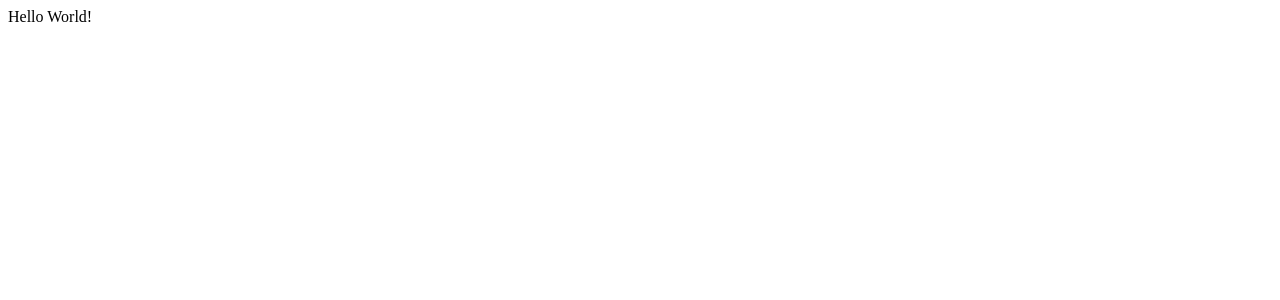
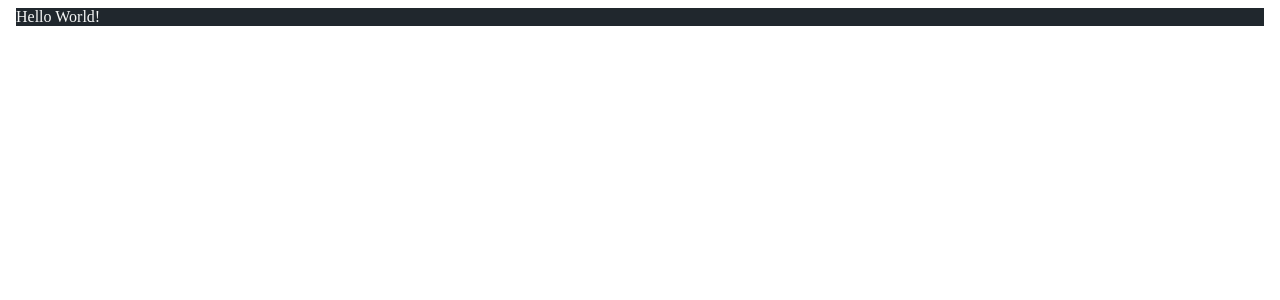
Before and after one commit to jakemeout/jakehyde.com, a Next.js app: page / in a window 1280 px wide. Shown: the top 300 px of the page. Built offline with nearby package versions, Linux system fonts and the light colour scheme.

Commit message:
first implementation

```diff
--- a/next.config.js
+++ b/next.config.js
@@ -1,4 +1,8 @@
 /** @type {import('next').NextConfig} */
 module.exports = {
   reactStrictMode: true,
-}
+  experimental: {
+    // Enables the styled-components SWC transform
+    styledComponents: true,
+  },
+};
--- a/package.json
+++ b/package.json
@@ -8,7 +8,7 @@
     "lint": "next lint"
   },
   "dependencies": {
-    "next": "12.0.4",
+    "next": "^12.0.5-canary.8",
     "react": "17.0.2",
     "react-dom": "17.0.2",
     "styled-components": "^5.3.3"
--- /dev/null
+++ b/pages/_document.tsx
@@ -0,0 +1,28 @@
+import Document, {
+  Html,
+  Head,
+  Main,
+  NextScript,
+  //   DocumentContext,
+} from "next/document";
+import React from "react";
+
+class CustomDocument extends Document {
+  //   static async getInitialProps(ctx: DocumentContext) {
+  //     const initialProps = await Document.getInitialProps(ctx);
+  //     return { ...initialProps };
+  //   }
+  render(): JSX.Element {
+    return (
+      <Html>
+        <Head />
+        <body>
+          <Main />
+          <NextScript />
+        </body>
+      </Html>
+    );
+  }
+}
+
+export default CustomDocument;
--- a/pages/index.tsx
+++ b/pages/index.tsx
@@ -1,7 +1,16 @@
 import type { NextPage } from "next";
+import { useTheme } from "../styles/ThemeProvider/ThemeProvider";
+import styled from "styled-components";
+// import styled from "styled-components";
 
 const Home: NextPage = () => {
-  return <div>Hello World!</div>;
+  const { theme } = useTheme();
+  console.log(theme);
+  return <GlobalStyle theme={theme}>Hello World!</GlobalStyle>;
 };
 
+const GlobalStyle = styled.body`
+  background: ${({ theme }) => theme.bg.primary};
+  color: ${(props) => props.theme.text.primary};
+`;
 export default Home;
--- a/styles/ThemeProvider/ThemeProvider.tsx
+++ b/styles/ThemeProvider/ThemeProvider.tsx
@@ -1,12 +1,12 @@
-import { createContext, useState } from "react";
-import { darkTheme, lightTheme } from "../styles";
+import { createContext, useState, useContext } from "react";
+import themes from "../theme";
 
-enum Theme {
-  Dark = "dark",
-  Light = "light",
+export enum Theme {
+  Dark = "darkTheme",
+  Light = "lightTheme",
 }
 
-type ThemeContextType = {
+export type ThemeContextType = {
   theme: Theme;
   toggleTheme: (Theme: Theme) => void;
 };
@@ -27,8 +27,9 @@ export const ThemeProvider: React.FunctionComponent<ThemeProviderProps> = ({
   const toggleTheme = (currTheme: Theme) =>
     currTheme === Theme.Dark ? setTheme(Theme.Light) : setTheme(Theme.Dark);
   return (
-    <ThemeContext.Provider value={{ theme, toggleTheme }}>
+    <ThemeContext.Provider value={{ theme: themes[theme], toggleTheme }}>
       {children}
     </ThemeContext.Provider>
   );
 };
+export const useTheme = () => useContext(ThemeContext);
--- /dev/null
+++ b/styles/theme.ts
@@ -0,0 +1,20 @@
+const dark = {
+  bg: {
+    primary: "#20272d",
+  },
+  text: {
+    primary: "#f6f7f7",
+  },
+};
+
+const light = {
+  bg: {
+    primary: "#ffffff",
+  },
+  text: {
+    primary: "#20272d",
+  },
+};
+
+export const themes = { darkTheme: dark, lightTheme: light };
+export default themes;
```
Also changed, not shown: styles/styles.ts (deleted, +0 -13 lines), .eslintrc.js (added), 2 other files (tests, documents, lock files or other folders).
